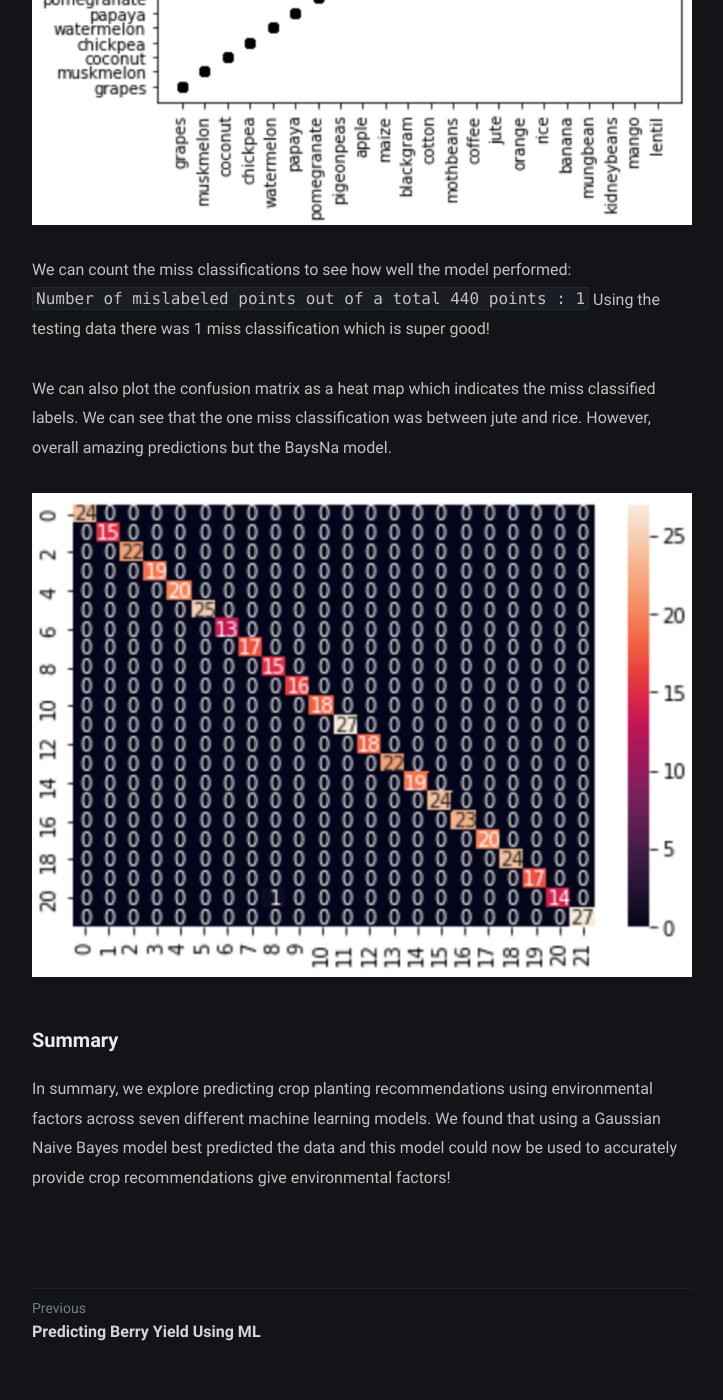
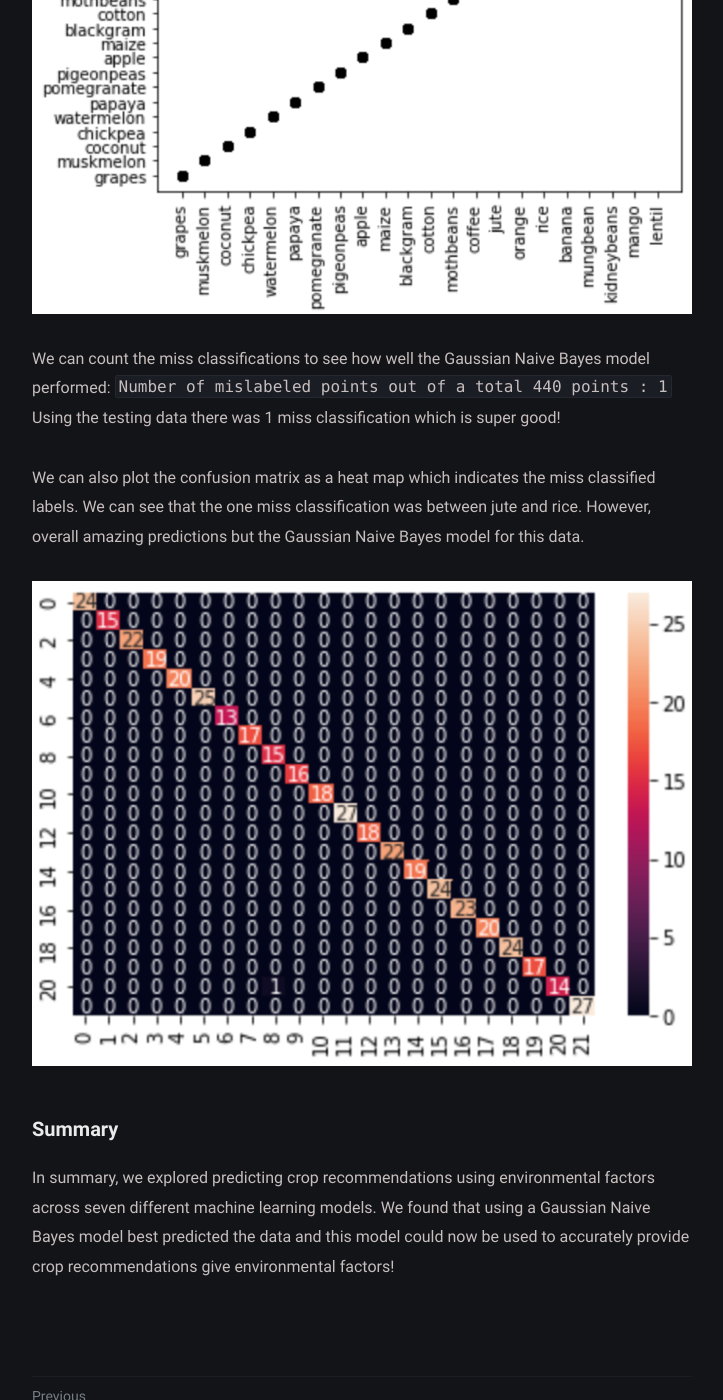
Before and after one commit to jknitey/jknitey.github.io, a Jekyll site: the page built from _posts/2021-10-04-Predicting-Crop-Recommendations-Given-Environmental-Factors[python].md, in a window 1280 px wide and 1400 px high, scrolled down 3731 px. Shown: the whole window, without its empty margins (278-1001 px from the left). Built offline with Jekyll 4.4.1, drawn with Linux system fonts in a browser that asks for light colours; comment, search, counter and statistics services are not loaded; some of the changed text lies outside the part shown.

Commit message:
Update 2021-10-04-Predicting-Crop-Recommendations-Given-Environmental-Factors[python].md

````diff
--- a/_posts/2021-10-04-Predicting-Crop-Recommendations-Given-Environmental-Factors[python].md
+++ b/_posts/2021-10-04-Predicting-Crop-Recommendations-Given-Environmental-Factors[python].md
@@ -4,7 +4,8 @@
 Here we will explore a data set to predict which crop you should plant given specific environmental factors using python and scikit learn. The factors in the data include, nitrogen, phosphorus, potassium, temperature, humidity, pH, and rainfall. There is a total of 22 crops tested and include, lentil, maize, banana, papaya, chickpea,  kidneybeans, jute, cotton, apple, coffee, grapes, mango, rice, mungbean, watermelon, coconut, orange, muskmelon, pigeonpeas, blackgram, mothbeans, and pomegranate. We will look at the data and test a handful of machine learning classification models to see how well we can explain the data.
 
 #### Data Structure
-We can take a quick look at the data to see how it is structured.
+We can take a quick look at the data to see how it is structured. We can see the heading includes N, P, K, temperature, humidity ph, rainfall, and the label. Also, we can see the data consists of 2200 rows and 8 columns.
+
 ```
 	N	P	K	temperature	humidity	ph	rainfall	label
 0	90	42	43	20.879744	82.002744	6.502985	202.935536	rice
@@ -100,16 +101,16 @@
 Accuracy score: 0.98
 ```
 
- Below is a simple plot between the true test sample values and the BaysNa model prediction for each test sample. We can see that there looks like to be one or more values miss classified shown by the plotting deviation along the diagonal.
+ Below is a simple plot between the true test sample values and the BaysNa model predicted values for each test sample. We can see there is at least one or more values miss classified shown by the plotting deviation along the diagonal line.
 <img src="/assets/img/Class_Crop_Enviro1.png">
 
-We can count the miss classifications to see how well the model performed:
+We can count the miss classifications to see how well the Gaussian Naive Bayes model performed:
 ```Number of mislabeled points out of a total 440 points : 1```
 Using the testing data there was 1 miss classification which is super good!
 
-We can also plot the confusion matrix as a heat map which indicates the miss classified labels. We can see that the one miss classification was between jute and rice. However, overall amazing predictions but the BaysNa model.
+We can also plot the confusion matrix as a heat map which indicates the miss classified labels. We can see that the one miss classification was between jute and rice. However, overall amazing predictions but the Gaussian Naive Bayes model for this data.
 
 <img src="/assets/img/Class_Crop_Enviro2.png">
 
 #### Summary
-In summary, we explore predicting crop planting recommendations using environmental factors across seven different machine learning models. We found that using a Gaussian Naive Bayes model best predicted the data and this model could now be used to accurately provide crop recommendations give environmental factors!
+In summary, we explored predicting crop recommendations using environmental factors across seven different machine learning models. We found that using a Gaussian Naive Bayes model best predicted the data and this model could now be used to accurately provide crop recommendations give environmental factors!
````
Also changed, not shown: other parts of _posts/2021-10-04-Predicting-Crop-Recommendations-Given-Environmental-Factors[python].md (+2 -2 lines).
